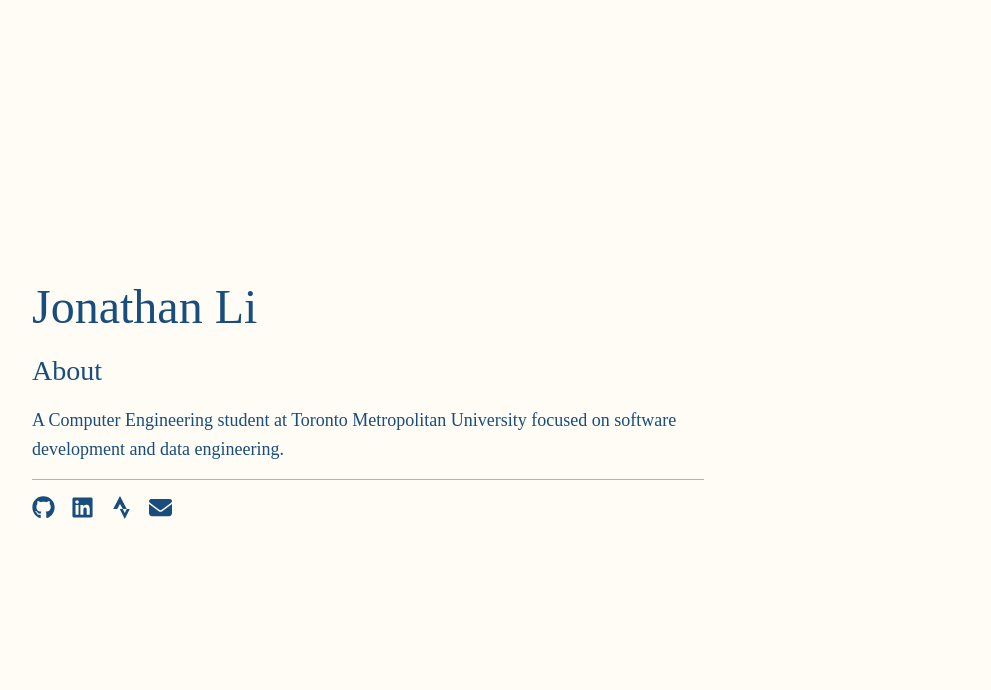
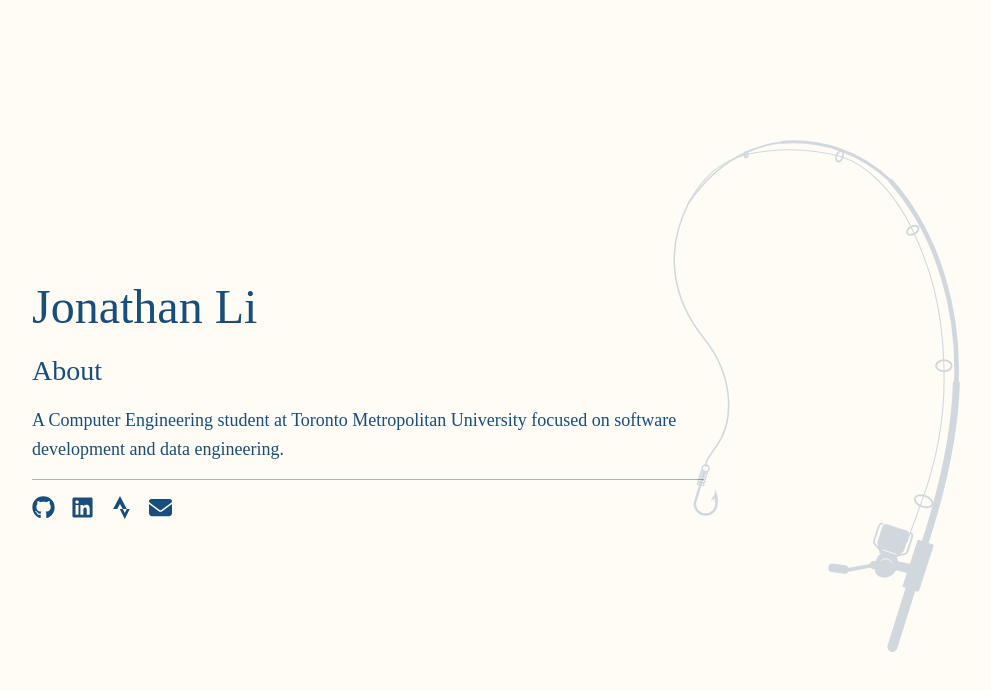
Before and after one commit to ojnny08/jonathan-li, a React (Vite) app in the folder portfolio/: page /about in a window 1280 px wide. Shown: the top 690 px of the page, without its empty margins (272-1263 px from the left). Built offline with nearby package versions, Linux system fonts and the light colour scheme.

Commit message:
fishingrod ui

```diff
--- a/portfolio/src/App.tsx
+++ b/portfolio/src/App.tsx
@@ -3,7 +3,6 @@ import './index.css'
 import Layout from './components/Layout'
 import Home from './pages/Home'
 import About from './pages/About'
-import Experience from './components/Experience'
 import Projects from './components/Projects'
 
 function App() {
@@ -12,7 +11,7 @@ function App() {
             <Route element={<Layout />}>
                 <Route path="/" element={<Home />} />
                 <Route path="/about" element={<About />} />
-                <Route path="/work" element={<Experience />} />
+                <Route path="/work" />
                 <Route path="/projects" element={<Projects />} />
             </Route>
         </Routes>
--- a/portfolio/src/components/Layout.tsx
+++ b/portfolio/src/components/Layout.tsx
@@ -1,5 +1,7 @@
 import { Link, Outlet } from 'react-router-dom'
 import { FaGithub, FaLinkedin, FaStrava, FaEnvelope } from 'react-icons/fa6'
+import FishingRod from './ui/FishingRod'
+
 
 const SOCIAL = [
   { link: 'https://github.com/ojnny08', label: 'GitHub', Icon: FaGithub },
@@ -10,8 +12,10 @@ const SOCIAL = [
 
 export default function Layout() {
   return (
-    <div id="top" className="min-h-dvh flex items-center text-ink-dark">
-      <main className="shell flex flex-col gap-5 w-full py-20">
+    <div id="top" className="relative min-h-dvh flex items-center text-ink-dark overflow-hidden">
+      <FishingRod className="pointer-events-none absolute right-0 top-1/2 -translate-y-1/2 h-[80vh] w-auto opacity-20 hidden lg:block" />
+
+      <main className="relative shell flex flex-col gap-5 w-full py-20">
         <div className="w-full max-w-2xl mx-auto">
           <div className="text-4xl">
             <Link to="/" className="mb-5 block">Jonathan Li</Link>
--- /dev/null
+++ b/portfolio/src/components/ui/FishingRod.tsx
@@ -0,0 +1,147 @@
+type FishingRodProps = {
+  className?: string
+  line?: 'Slack' | 'Taut'
+  motion?: 'Still' | 'Breeze' | 'Bite'
+  bgColor?: string
+}
+
+export default function FishingRod({
+  className = '',
+  line = 'Slack',
+  motion = 'Still',
+  bgColor = 'var(--color-background)',
+}: FishingRodProps) {
+  const isBreeze = motion === 'Breeze'
+  const isBite = motion === 'Bite'
+
+  return (
+    <svg
+      viewBox="0 0 480 822"
+      fill="none"
+      stroke="currentColor"
+      strokeLinecap="round"
+      strokeLinejoin="round"
+      aria-hidden="true"
+      className={className}
+      xmlns="http://www.w3.org/2000/svg"
+    >
+      <g>
+        {isBreeze && (
+          <animateTransform
+            attributeName="transform"
+            type="rotate"
+            values="0 332 728;-0.8 332 728;0 332 728;0.6 332 728;0 332 728"
+            dur="5s"
+            repeatCount="indefinite"
+          />
+        )}
+        {isBite && (
+          <animateTransform
+            attributeName="transform"
+            type="rotate"
+            values="0 332 728;-2.2 332 728;-0.4 332 728;-2.8 332 728;0 332 728;0 332 728"
+            keyTimes="0;0.15;0.3;0.45;0.7;1"
+            dur="1.6s"
+            repeatCount="indefinite"
+          />
+        )}
+
+        <path
+          d="M350.4 593.6 L370 540 C392 480 400 420 398 367 C396 290 380 240 358 193 C335 145 300 108 264 98 C220 86 180 88 143 96 C110 105 88 125 70 158"
+          strokeWidth="1.4"
+        />
+
+        <path d="M332 728 L372 600" strokeWidth="13" />
+        <path d="M372 600 C395 530 412 460 414 390" strokeWidth="9" />
+        <path d="M414 390 C418 300 392 200 330 130" strokeWidth="6" />
+        <path d="M330 130 C290 92 240 76 190 80" strokeWidth="4" />
+        <path d="M190 80 C140 86 100 115 70 158" strokeWidth="2.2" />
+
+        <g strokeWidth="2.5">
+          <ellipse cx="372" cy="541" rx="12" ry="7" transform="rotate(20 372 541)" />
+          <ellipse cx="398" cy="367" rx="10" ry="7" />
+          <ellipse cx="358" cy="193" rx="8" ry="5" transform="rotate(-30 358 193)" />
+          <ellipse cx="264" cy="98" rx="4" ry="7" transform="rotate(20 264 98)" />
+          <ellipse cx="144" cy="96" rx="2" ry="3.5" />
+        </g>
+
+        <rect
+          x="354"
+          y="592"
+          width="22"
+          height="64"
+          rx="2"
+          fill="currentColor"
+          stroke="none"
+          transform="rotate(18 365 624)"
+        />
+
+        <g transform="rotate(18 356 628)">
+          <g fill="currentColor" stroke="none">
+            <rect x="355" y="610" width="6" height="36" rx="2" />
+            <path d="M334 624 L356 622 L356 634 L334 636 Z" />
+            <path d="M310 636 C308 622 316 616 324 616 C334 616 340 624 338 636 C336 646 328 650 322 650 C314 650 311 644 310 636 Z" />
+            <path d="M304 609 L340 609 L333 621 L311 621 Z" />
+            <rect x="304" y="583" width="36" height="29" rx="5" />
+            <rect x="254" y="651" width="26" height="11" rx="5" transform="rotate(-10 267 656.5)" />
+          </g>
+          <g stroke={bgColor}>
+            <path d="M314 616 H332" strokeWidth="1" />
+            <path d="M316 630 C318 624 326 624 330 628" strokeWidth="1" />
+          </g>
+          <path d="M303 584 Q299.5 585 299.5 589 L299.5 608 Q299.5 611 302 612.5 L310 617" strokeWidth="2.4" />
+          <path d="M341 584 Q344.5 585 344.5 589 L344.5 608 Q344.5 611 342 612.5 L334 617" strokeWidth="2.4" />
+          <circle cx="309" cy="638" r="5.5" fill="currentColor" stroke="none" />
+          <path d="M309 638 L278 655" strokeWidth="5" />
+        </g>
+
+        <g>
+          {isBreeze && (
+            <animateTransform
+              attributeName="transform"
+              type="rotate"
+              values="0 70 158;2.5 70 158;0 70 158;-2.5 70 158;0 70 158"
+              dur="5s"
+              repeatCount="indefinite"
+            />
+          )}
+          {isBite && (
+            <animateTransform
+              attributeName="transform"
+              type="rotate"
+              values="0 70 158;5 70 158;-2 70 158;6 70 158;0 70 158;0 70 158"
+              keyTimes="0;0.15;0.3;0.45;0.7;1"
+              dur="1.6s"
+              repeatCount="indefinite"
+            />
+          )}
+
+          {line === 'Slack' ? (
+            <path
+              d="M70 158 C38 222 50 282 90 332 C130 382 128 440 106 470 C96 484 92 490 92 496"
+              strokeWidth="2"
+            />
+          ) : (
+            <path d="M70 158 C76 280 86 400 92 496" strokeWidth="2" />
+          )}
+
+          <circle cx="92" cy="499" r="4.5" strokeWidth="2" />
+          <path d="M90 504 L78 544 A14 14 0 0 0 106 544 L106 541" strokeWidth="3.2" />
+          <path
+            d="M104.3 541.5 L107.7 541.5 L107.2 535 L104.2 526.5 Z M104.8 530 L99.2 539.8 L104.8 536.6 Z"
+            fill="currentColor"
+            stroke="currentColor"
+            strokeWidth="0.6"
+          />
+          <g strokeWidth="1.6">
+            <ellipse cx="90" cy="504" rx="4.5" ry="1.7" transform="rotate(16.7 90 504)" />
+            <ellipse cx="88.9" cy="507.7" rx="4.5" ry="1.7" transform="rotate(16.7 88.9 507.7)" />
+            <ellipse cx="87.8" cy="511.4" rx="4.5" ry="1.7" transform="rotate(16.7 87.8 511.4)" />
+            <ellipse cx="86.7" cy="515.1" rx="4.5" ry="1.7" transform="rotate(16.7 86.7 515.1)" />
+            <ellipse cx="85.6" cy="518.8" rx="4.5" ry="1.7" transform="rotate(16.7 85.6 518.8)" />
+          </g>
+        </g>
+      </g>
+    </svg>
+  )
+}
--- a/portfolio/src/pages/About.tsx
+++ b/portfolio/src/pages/About.tsx
@@ -1,6 +1,7 @@
 const ABOUT_ME = {
     role: 'Computer Engineering @ Toronto Metropolitan University',
     body: "A Computer Engineering student at Toronto Metropolitan University focused on software development and data engineering.",
+
 }
 
 function About() {
```
